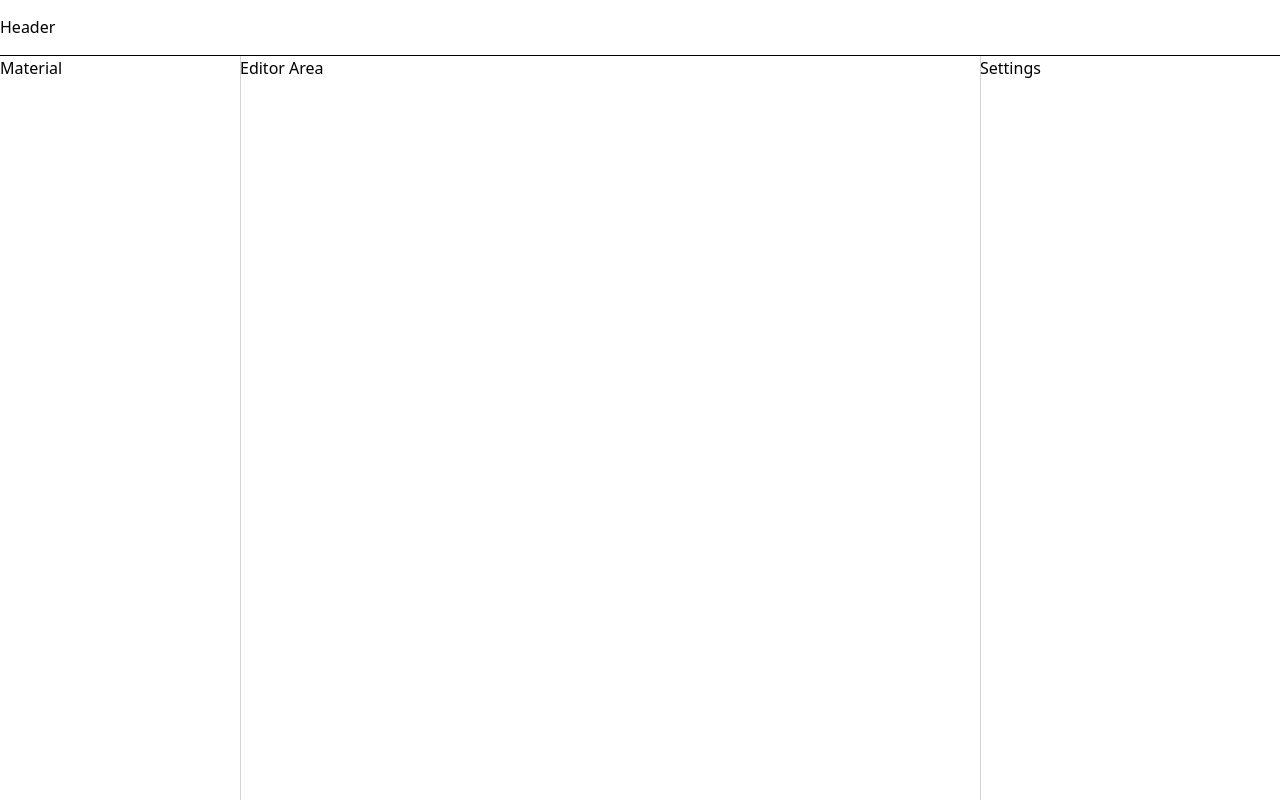
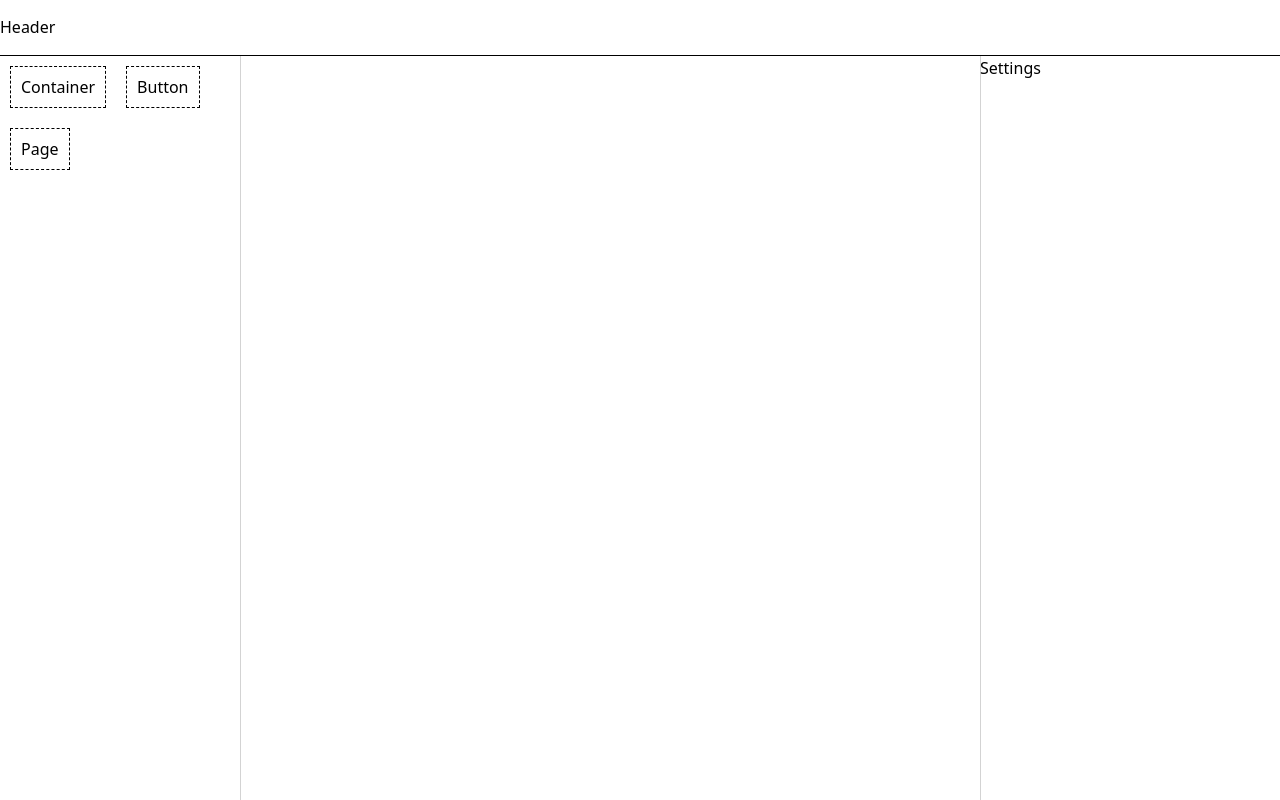
Before and after one commit to Somnams/lowcode-editor, a React (Vite) app: page / in a window 1280 px wide. Built offline with nearby package versions, Linux system fonts and the light colour scheme.

Commit message:
feat: react-dnd drag elem

```diff
--- a/package.json
+++ b/package.json
@@ -12,6 +12,8 @@
   "dependencies": {
     "allotment": "^1.20.2",
     "react": "^18.3.1",
+    "react-dnd": "^16.0.1",
+    "react-dnd-html5-backend": "^16.0.1",
     "react-dom": "^18.3.1",
     "zustand": "^5.0.2"
   },
@@ -20,6 +22,7 @@
     "@types/react": "^18.3.12",
     "@types/react-dom": "^18.3.1",
     "@vitejs/plugin-react": "^4.3.4",
+    "antd": "^5.22.5",
     "autoprefixer": "^10.4.20",
     "eslint": "^9.15.0",
     "eslint-plugin-react-hooks": "^5.0.0",
--- a/src/editor/components/EditArea.tsx
+++ b/src/editor/components/EditArea.tsx
@@ -1,3 +1,38 @@
-const EditArea = () => {};
+import React, { useEffect } from "react";
+import { useComponentsConfigStore } from "../stores/component-config";
+import { useComponentsStore, Component } from "../stores/components";
+
+const EditArea = () => {
+    const { components, addComponent } = useComponentsStore();
+    const { componentConfig } = useComponentsConfigStore();
+    // useEffect(() => {
+    //     addComponent({
+    //         id: 111,
+    //         name: 'Container',
+    //         props: {},
+    //         children: []
+    //     });
+    // }, []);
+
+    const renderComponents = (components: Component[]): React.ReactNode => {
+        return components.map((c: Component) => {
+            const config = componentConfig?.[c.name];
+            if (!config?.component) return null;
+
+            return React.createElement(config.component, {
+                key: c.id,
+                ...config.defaultProps,
+                ...c.props
+            }, renderComponents(c.children || []));
+        })
+    };
+
+    return <div className="h-[100%]">
+        {renderComponents(components)}
+        {/* <pre>
+            {JSON.stringify(components, null, 2)}
+        </pre> */}
+    </div>
+};
 
 export default EditArea;
--- a/src/editor/components/Material.tsx
+++ b/src/editor/components/Material.tsx
@@ -1,3 +1,16 @@
-const Material = () => {};
+import { useMemo } from "react";
+import { useComponentsConfigStore } from "../stores/component-config";
+import MaterialItem from "./MaterialItem";
+
+const Material = () => {
+    const { componentConfig } = useComponentsConfigStore();
+    const components = useMemo(() => {
+        return Object.values(componentConfig);
+    }, [componentConfig]);
+
+    return <>{components.map(c => (
+        <MaterialItem key={c.name} name={c.name} />
+    ))}</>
+}
 
 export default Material;
--- /dev/null
+++ b/src/editor/components/MaterialItem/index.tsx
@@ -0,0 +1,15 @@
+import { useDrag } from "react-dnd";
+
+export interface MaterialItemProps {
+    name: string
+}
+
+const MaterialItem = (props: MaterialItemProps) => {
+    const { name } = props;
+    const [_, drag] = useDrag({ type: name, item: { type: name } });
+
+    return <div ref={drag}
+        className="border-dashed border-[1px] border-[#000] py-[8px] px-[10px] m-[10px] cursor-move inline-block bg-white hover:bg-[#ccc]">{name}</div>
+};
+
+export default MaterialItem;
--- a/src/editor/index.tsx
+++ b/src/editor/index.tsx
@@ -1,14 +1,20 @@
-import {Allotment} from 'allotment';
+import { Allotment } from 'allotment';
 import 'allotment/dist/style.css';
+import EditArea from './components/EditArea';
+import Material from './components/Material';
 
 const ReactPlayGround = () => {
     return <div className="flex flex-col h-[100vh]">
         <div className="h-[60px] flex items-center border-b-[1px] border-[#000]">Header</div>
-       <Allotment>
-       <Allotment.Pane minSize={200} maxSize={300} preferredSize={240}>Material</Allotment.Pane>
-        <Allotment.Pane>Editor Area</Allotment.Pane>
-        <Allotment.Pane minSize={300} maxSize={500} preferredSize={300}>Settings</Allotment.Pane>
-       </Allotment>
+        <Allotment>
+            <Allotment.Pane minSize={200} maxSize={300} preferredSize={240}>
+                <Material />
+            </Allotment.Pane>
+            <Allotment.Pane>
+                <EditArea />
+            </Allotment.Pane>
+            <Allotment.Pane minSize={300} maxSize={500} preferredSize={300}>Settings</Allotment.Pane>
+        </Allotment>
     </div>
 };
 
--- /dev/null
+++ b/src/editor/materials/Button/index.tsx
@@ -0,0 +1,13 @@
+import {Button as AntdButton} from 'antd';
+import { ButtonType } from 'antd/es/button';
+
+export interface ButtonProps {
+    type: ButtonType,
+    text: string
+}
+
+const Button = ({type, text}:ButtonProps) => {
+    return <AntdButton type={type}>{text}</AntdButton>
+};
+
+export default Button;
--- /dev/null
+++ b/src/editor/materials/Container/index.tsx
@@ -0,0 +1,9 @@
+import { PropsWithChildren } from "react";
+
+const Container = ({children}: PropsWithChildren) => {
+    return <div className="border-[1px] border-[#000] min-h-[100px] p-[20px]">
+        {children}
+    </div>
+};
+
+export default Container;
--- /dev/null
+++ b/src/editor/materials/Page/index.tsx
@@ -0,0 +1,19 @@
+import { message } from "antd";
+import { PropsWithChildren } from "react";
+import { useDrop } from "react-dnd";
+
+const Page = ({ children }: PropsWithChildren) => {
+
+    const [{ canDrop }, drop] = useDrop(() => ({
+        accept: ['Button', 'Container'],
+        drop: (item: { type: string }) => {
+            message.success(item.type);
+        },
+        collect: (monitor) => {
+            return { canDrop: monitor.canDrop() }
+        },
+    }));
+    return <div ref={drop} className="p-[20px] h-[100%] box-border" style={{ border: canDrop ? '2px blue solid' : 'none' }}>{children}</div>
+};
+
+export default Page;
--- /dev/null
+++ b/src/editor/stores/component-config.tsx
@@ -0,0 +1,29 @@
+import { create } from "zustand";
+import Container from "../materials/Container";
+import Button from "../materials/Button";
+import Page from "../materials/Page";
+
+export interface ComponentConfig {
+    name: string;
+    defaultProps: Record<string, any>;
+    component: any;
+}
+
+interface State {
+    componentConfig: { [key: string]: Record<string, any> }
+}
+
+interface Action {
+    registerComponent: (name: string, component: any) => void;
+}
+
+export const useComponentsConfigStore = create<State & Action>((set) => ({
+    componentConfig: {
+        Container: { name: "Container", defaultProps: {}, component: Container },
+        Button: { name: "Button", defaultProps: { type: 'primary', text: 'primary' }, component: Button },
+        Page: { name: 'Page', defaultProps: {}, component: Page }
+    },
+    registerComponent: (name, componentConfig) => set((state) => {
+        return { componentConfig: { ...state.componentConfig, [name]: componentConfig } };
+    }),
+}));
--- a/src/main.tsx
+++ b/src/main.tsx
@@ -1,7 +1,11 @@
 import { createRoot } from 'react-dom/client'
 import './index.css'
 import App from './App.tsx'
+import { DndProvider } from 'react-dnd';
+import { HTML5Backend } from 'react-dnd-html5-backend'
 
 createRoot(document.getElementById('root')!).render(
-    <App />
+    <DndProvider backend={HTML5Backend}>
+        <App />
+    </DndProvider>
 )
```
Also changed, not shown: 1 other file (tests, documents, lock files or other folders).
